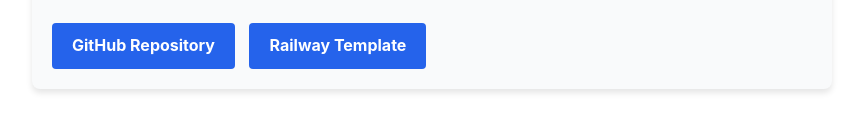
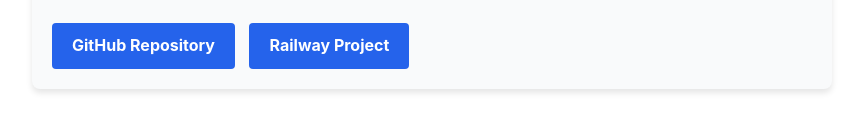
Before and after one commit to Boom-Vitt/BoomBigNose, a plain HTML site: page public/index.html in a window 1280 px wide. Shown: the part 314-433 px from the top of the page, without its empty margins (208-1071 px from the left). Drawn offline with Linux system fonts and the light colour scheme.

Commit message:
Updated links with Railway Project ID

```diff
--- a/public/index.html
+++ b/public/index.html
@@ -75,7 +75,7 @@
 
         <div class="buttons">
             <a href="https://github.com/Boom-Vitt/BoomBigNose" class="button">GitHub Repository</a>
-            <a href="https://railway.app/template/TEMPLATE_ID_FROM_RAILWAY" class="button">Railway Template</a>
+            <a href="https://railway.app/project/3c5932b7-b548-4802-b39f-55d7ccfb545d" class="button">Railway Project</a>
         </div>
     </div>
 
```
Also changed, not shown: README.md, 1 other file.
